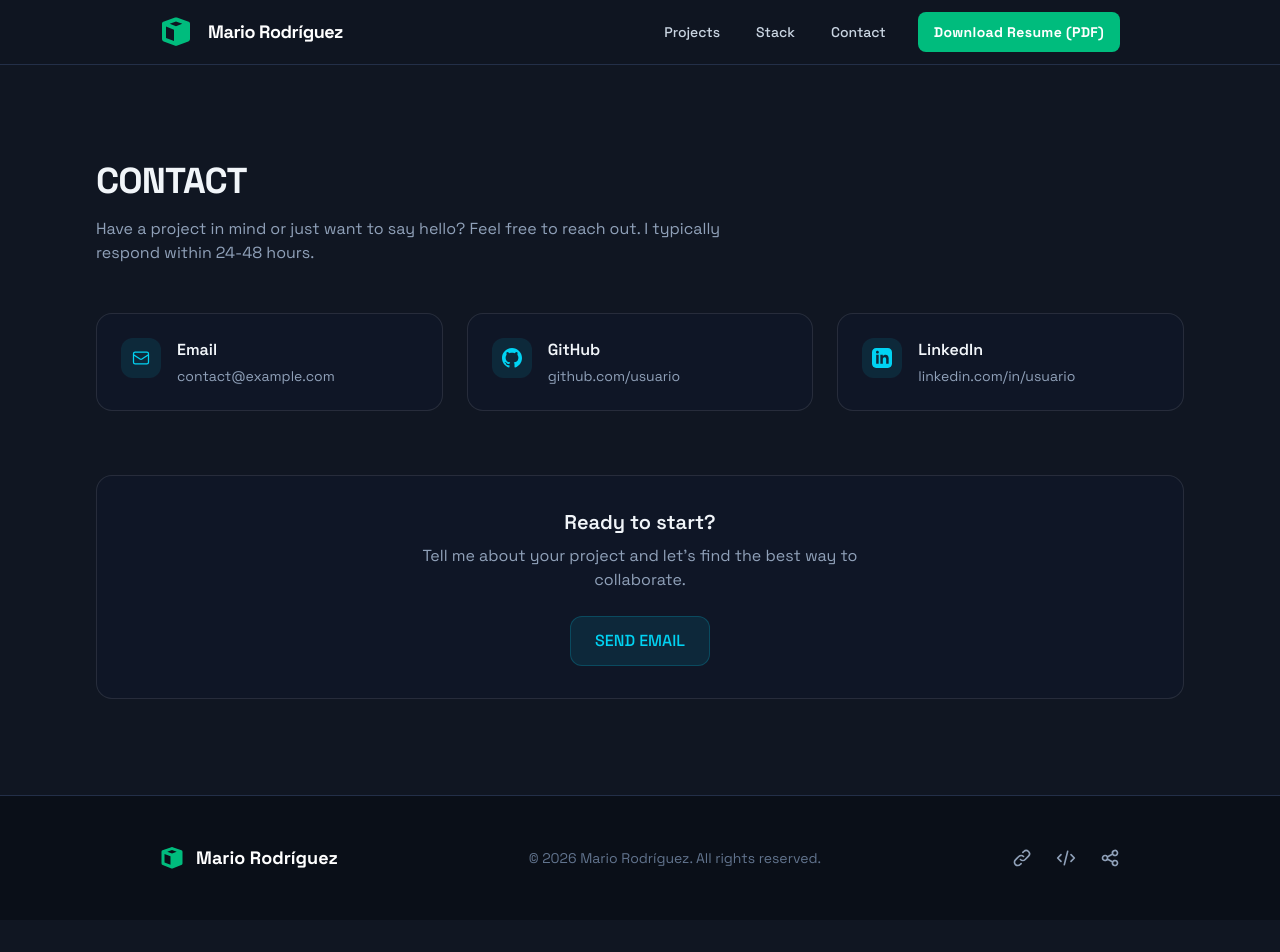
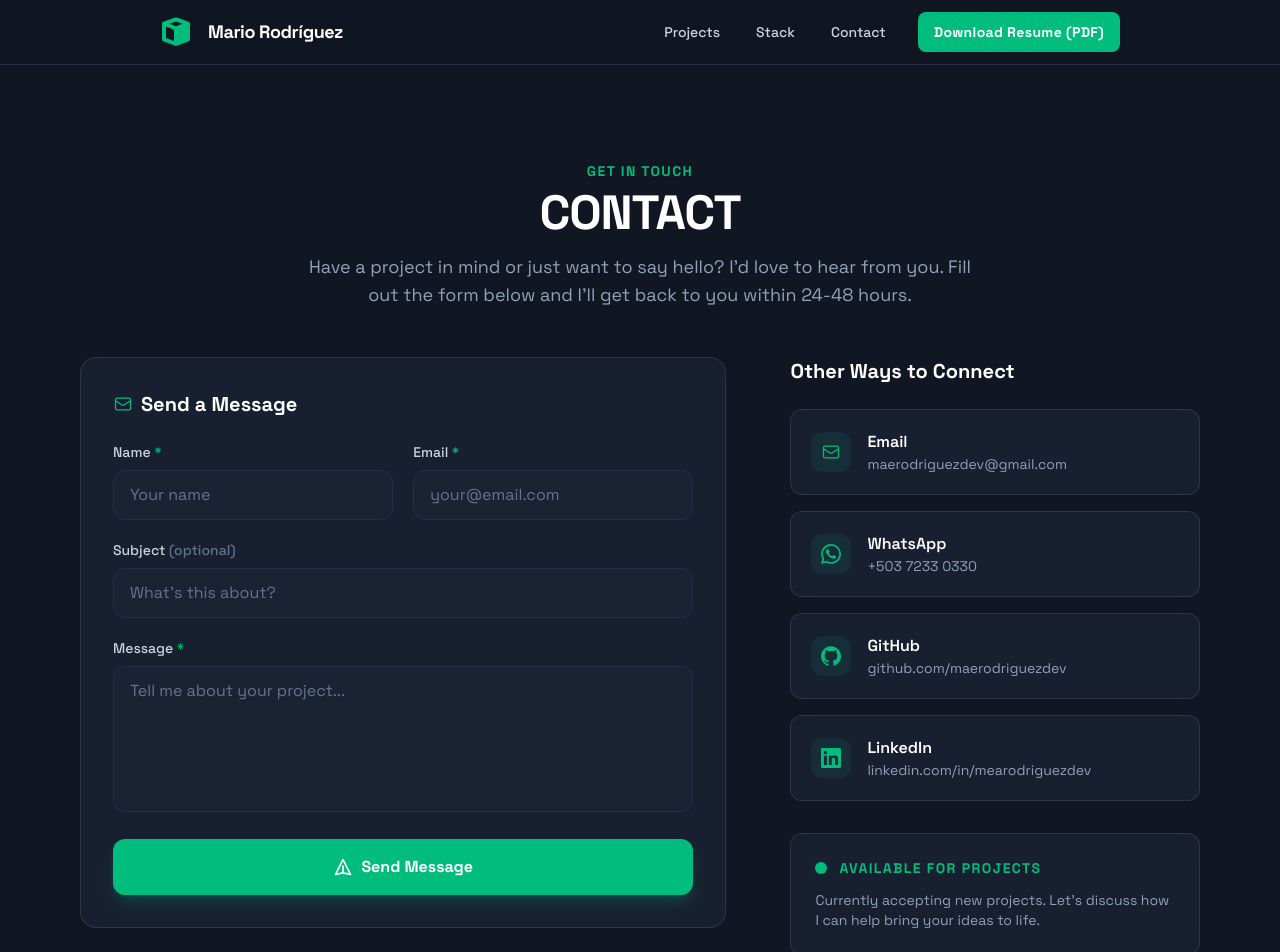
Before and after one commit to merg8511/portafolio, a Next.js app: page /contact in a window 1280 px wide. Shown: the top 952 px of the page. Before the commit the page ends 920 px from the top, so only its background shows below. Built offline with nearby package versions, Linux system fonts and the light colour scheme.

Commit message:
feat(contact): redesign contact page with form and emerald theme
- Complete UI redesign with glass cards and emerald accents

- Functional contact form with loading/success/error states

- Contact methods sidebar with WhatsApp, Email, GitHub, LinkedIn

- Added layout.tsx for metadata support

```diff
--- /dev/null
+++ b/src/app/contact/layout.tsx
@@ -0,0 +1,15 @@
+import type { Metadata } from "next";
+
+export const metadata: Metadata = {
+    title: "CONTACT",
+    description:
+        "Get in touch for web development projects, collaborations, or inquiries.",
+};
+
+export default function ContactLayout({
+    children,
+}: {
+    children: React.ReactNode;
+}) {
+    return children;
+}
--- a/src/app/contact/page.tsx
+++ b/src/app/contact/page.tsx
@@ -1,108 +1,323 @@
-import type { Metadata } from "next";
+"use client";
+
+import { useState, FormEvent } from "react";
 import Reveal from "@/components/Reveal";
+import { SiGithub, SiLinkedin, SiWhatsapp } from "react-icons/si";
 
-export const metadata: Metadata = {
-    title: "CONTACT",
-    description:
-        "Get in touch for web development projects, collaborations, or inquiries.",
-};
+// ============================================
+// ICONS
+// ============================================
+
+function EmailIcon() {
+    return (
+        <svg className="w-5 h-5" fill="none" stroke="currentColor" viewBox="0 0 24 24">
+            <path strokeLinecap="round" strokeLinejoin="round" strokeWidth={1.5}
+                d="M3 8l7.89 5.26a2 2 0 002.22 0L21 8M5 19h14a2 2 0 002-2V7a2 2 0 00-2-2H5a2 2 0 00-2 2v10a2 2 0 002 2z"
+            />
+        </svg>
+    );
+}
+
+function SendIcon() {
+    return (
+        <svg className="w-5 h-5" fill="none" stroke="currentColor" viewBox="0 0 24 24">
+            <path strokeLinecap="round" strokeLinejoin="round" strokeWidth={2}
+                d="M12 19l9 2-9-18-9 18 9-2zm0 0v-8"
+            />
+        </svg>
+    );
+}
+
+function SpinnerIcon() {
+    return (
+        <svg className="w-5 h-5 animate-spin" fill="none" viewBox="0 0 24 24">
+            <circle className="opacity-25" cx="12" cy="12" r="10" stroke="currentColor" strokeWidth="4" />
+            <path className="opacity-75" fill="currentColor" d="M4 12a8 8 0 018-8V0C5.373 0 0 5.373 0 12h4zm2 5.291A7.962 7.962 0 014 12H0c0 3.042 1.135 5.824 3 7.938l3-2.647z" />
+        </svg>
+    );
+}
+
+function CheckIcon() {
+    return (
+        <svg className="w-5 h-5" fill="none" stroke="currentColor" viewBox="0 0 24 24">
+            <path strokeLinecap="round" strokeLinejoin="round" strokeWidth={2} d="M5 13l4 4L19 7" />
+        </svg>
+    );
+}
+
+// ============================================
+// DATA
+// ============================================
+
+const phone = "50372330330";
+const text = encodeURIComponent("Hi Mario! I saw your portfolio and I'd like to discuss a project.");
+const whatsappUrl = `https://wa.me/${phone}?text=${text}`;
 
 const contactMethods = [
     {
         label: "Email",
-        value: "contact@example.com",
-        href: "mailto:contact@example.com",
-        icon: (
-            <svg
-                className="w-5 h-5"
-                fill="none"
-                stroke="currentColor"
-                viewBox="0 0 24 24"
-            >
-                <path
-                    strokeLinecap="round"
-                    strokeLinejoin="round"
-                    strokeWidth={1.5}
-                    d="M3 8l7.89 5.26a2 2 0 002.22 0L21 8M5 19h14a2 2 0 002-2V7a2 2 0 00-2-2H5a2 2 0 00-2 2v10a2 2 0 002 2z"
-                />
-            </svg>
-        ),
+        value: "maerodriguezdev@gmail.com",
+        href: "mailto:maerodriguezdev@gmail.com",
+        icon: <EmailIcon />,
+    },
+    {
+        label: "WhatsApp",
+        value: "+503 7233 0330",
+        href: whatsappUrl,
+        icon: <SiWhatsapp className="w-5 h-5" />,
     },
     {
         label: "GitHub",
-        value: "github.com/usuario",
-        href: "https://github.com/usuario",
-        icon: (
-            <svg className="w-5 h-5" fill="currentColor" viewBox="0 0 24 24">
-                <path d="M12 0c-6.626 0-12 5.373-12 12 0 5.302 3.438 9.8 8.207 11.387.599.111.793-.261.793-.577v-2.234c-3.338.726-4.033-1.416-4.033-1.416-.546-1.387-1.333-1.756-1.333-1.756-1.089-.745.083-.729.083-.729 1.205.084 1.839 1.237 1.839 1.237 1.07 1.834 2.807 1.304 3.492.997.107-.775.418-1.305.762-1.604-2.665-.305-5.467-1.334-5.467-5.931 0-1.311.469-2.381 1.236-3.221-.124-.303-.535-1.524.117-3.176 0 0 1.008-.322 3.301 1.23.957-.266 1.983-.399 3.003-.404 1.02.005 2.047.138 3.006.404 2.291-1.552 3.297-1.23 3.297-1.23.653 1.653.242 2.874.118 3.176.77.84 1.235 1.911 1.235 3.221 0 4.609-2.807 5.624-5.479 5.921.43.372.823 1.102.823 2.222v3.293c0 .319.192.694.801.576 4.765-1.589 8.199-6.086 8.199-11.386 0-6.627-5.373-12-12-12z" />
-            </svg>
-        ),
+        value: "github.com/maerodriguezdev",
+        href: "https://github.com/maerodriguezdev",
+        icon: <SiGithub className="w-5 h-5" />,
     },
     {
         label: "LinkedIn",
-        value: "linkedin.com/in/usuario",
-        href: "https://linkedin.com/in/usuario",
-        icon: (
-            <svg className="w-5 h-5" fill="currentColor" viewBox="0 0 24 24">
-                <path d="M19 0h-14c-2.761 0-5 2.239-5 5v14c0 2.761 2.239 5 5 5h14c2.762 0 5-2.239 5-5v-14c0-2.761-2.238-5-5-5zm-11 19h-3v-11h3v11zm-1.5-12.268c-.966 0-1.75-.79-1.75-1.764s.784-1.764 1.75-1.764 1.75.79 1.75 1.764-.783 1.764-1.75 1.764zm13.5 12.268h-3v-5.604c0-3.368-4-3.113-4 0v5.604h-3v-11h3v1.765c1.396-2.586 7-2.777 7 2.476v6.759z" />
-            </svg>
-        ),
+        value: "linkedin.com/in/mearodriguezdev",
+        href: "https://linkedin.com/in/mearodriguezdev",
+        icon: <SiLinkedin className="w-5 h-5" />,
     },
 ];
 
+// ============================================
+// FORM COMPONENT
+// ============================================
+
+type FormStatus = "idle" | "loading" | "success" | "error";
+
+interface FormData {
+    name: string;
+    email: string;
+    subject: string;
+    message: string;
+}
+
+function ContactForm() {
+    const [formData, setFormData] = useState<FormData>({
+        name: "",
+        email: "",
+        subject: "",
+        message: "",
+    });
+    const [status, setStatus] = useState<FormStatus>("idle");
+    const [errorMessage, setErrorMessage] = useState("");
+
+    const handleSubmit = async (e: FormEvent) => {
+        e.preventDefault();
+        setStatus("loading");
+        setErrorMessage("");
+
+        try {
+            const response = await fetch("/api/contact", {
+                method: "POST",
+                headers: { "Content-Type": "application/json" },
+                body: JSON.stringify(formData),
+            });
+
+            const data = await response.json();
+
+            if (!response.ok) {
+                throw new Error(data.error || "Failed to send message");
+            }
+
+            setStatus("success");
+            setFormData({ name: "", email: "", subject: "", message: "" });
+
+            // Reset after 5 seconds
+            setTimeout(() => setStatus("idle"), 5000);
+        } catch (error) {
+            setStatus("error");
+            setErrorMessage(error instanceof Error ? error.message : "Something went wrong");
+        }
+    };
+
+    const inputClasses = "w-full px-4 py-3 bg-[#1a2333] border border-[#232f48] rounded-xl text-white placeholder-slate-500 focus:outline-none focus:border-emerald-500/50 focus:ring-1 focus:ring-emerald-500/20 transition-all";
+
+    return (
+        <form onSubmit={handleSubmit} className="space-y-5">
+            <div className="grid grid-cols-1 sm:grid-cols-2 gap-5">
+                <div>
+                    <label htmlFor="name" className="block text-sm font-medium text-slate-300 mb-2">
+                        Name <span className="text-emerald-500">*</span>
+                    </label>
+                    <input
+                        type="text"
+                        id="name"
+                        required
+                        value={formData.name}
+                        onChange={(e) => setFormData({ ...formData, name: e.target.value })}
+                        className={inputClasses}
+                        placeholder="Your name"
+                        disabled={status === "loading"}
+                    />
+                </div>
+                <div>
+                    <label htmlFor="email" className="block text-sm font-medium text-slate-300 mb-2">
+                        Email <span className="text-emerald-500">*</span>
+                    </label>
+                    <input
+                        type="email"
+                        id="email"
+                        required
+                        value={formData.email}
+                        onChange={(e) => setFormData({ ...formData, email: e.target.value })}
+                        className={inputClasses}
+                        placeholder="your@email.com"
+                        disabled={status === "loading"}
+                    />
+                </div>
+            </div>
+
+            <div>
+                <label htmlFor="subject" className="block text-sm font-medium text-slate-300 mb-2">
+                    Subject <span className="text-slate-500">(optional)</span>
+                </label>
+                <input
+                    type="text"
+                    id="subject"
+                    value={formData.subject}
+                    onChange={(e) => setFormData({ ...formData, subject: e.target.value })}
+                    className={inputClasses}
+                    placeholder="What's this about?"
+                    disabled={status === "loading"}
+                />
+            </div>
+
+            <div>
+                <label htmlFor="message" className="block text-sm font-medium text-slate-300 mb-2">
+                    Message <span className="text-emerald-500">*</span>
+                </label>
+                <textarea
+                    id="message"
+                    required
+                    rows={5}
+                    value={formData.message}
+                    onChange={(e) => setFormData({ ...formData, message: e.target.value })}
+                    className={`${inputClasses} resize-none`}
+                    placeholder="Tell me about your project..."
+                    disabled={status === "loading"}
+                />
+            </div>
+
+            {/* Error Message */}
+            {status === "error" && (
+                <div className="p-4 bg-red-500/10 border border-red-500/20 rounded-xl text-red-400 text-sm">
+                    {errorMessage}
+                </div>
+            )}
+
+            {/* Success Message */}
+            {status === "success" && (
+                <div className="p-4 bg-emerald-500/10 border border-emerald-500/20 rounded-xl text-emerald-400 text-sm flex items-center gap-2">
+                    <CheckIcon />
+                    Message sent successfully! I&apos;ll get back to you soon.
+                </div>
+            )}
+
+            {/* Submit Button */}
+            <button
+                type="submit"
+                disabled={status === "loading" || status === "success"}
+                className="w-full flex items-center justify-center gap-2 px-6 py-4 bg-emerald-500 text-white font-bold rounded-xl hover:bg-emerald-600 disabled:opacity-50 disabled:cursor-not-allowed transition-all shadow-lg shadow-emerald-500/20"
+            >
+                {status === "loading" ? (
+                    <>
+                        <SpinnerIcon />
+                        Sending...
+                    </>
+                ) : status === "success" ? (
+                    <>
+                        <CheckIcon />
+                        Sent!
+                    </>
+                ) : (
+                    <>
+                        <SendIcon />
+                        Send Message
+                    </>
+                )}
+            </button>
+        </form>
+    );
+}
+
+// ============================================
+// PAGE COMPONENT
+// ============================================
+
 export default function ContactPage() {
     return (
-        <div className="max-w-6xl mx-auto px-4 sm:px-6 lg:px-8 py-16 sm:py-24">
+        <div className="max-w-[1200px] mx-auto px-4 md:px-10 py-16 sm:py-24">
             <Reveal>
-                <header className="mb-12">
-                    <h1 className="text-3xl sm:text-4xl font-bold tracking-tight mb-4 text-slate-100">
-                        CONTACT
+                <header className="mb-12 text-center">
+                    <p className="text-emerald-500 font-bold text-sm tracking-widest uppercase mb-2">
+                        Get in Touch
+                    </p>
+                    <h1 className="text-4xl sm:text-5xl font-black tracking-tight mb-4 text-white uppercase">
+                        Contact
                     </h1>
-                    <p className="text-slate-400 max-w-2xl">
-                        Have a project in mind or just want to say hello? Feel free to
-                        reach out. I typically respond within 24-48 hours.
+                    <p className="text-slate-400 max-w-2xl mx-auto text-lg">
+                        Have a project in mind or just want to say hello? I&apos;d love to hear from you.
+                        Fill out the form below and I&apos;ll get back to you within 24-48 hours.
                     </p>
                 </header>
             </Reveal>
 
-            <Reveal delay={0.1}>
-                <div className="grid sm:grid-cols-2 lg:grid-cols-3 gap-6">
+            <div className="grid lg:grid-cols-5 gap-10 lg:gap-16">
+                {/* Contact Form - Left Side */}
+                <Reveal delay={0.1} className="lg:col-span-3">
+                    <div className="glass-card p-8 rounded-2xl">
+                        <h2 className="text-xl font-bold text-white mb-6 flex items-center gap-2">
+                            <span className="text-emerald-500"><EmailIcon /></span>
+                            Send a Message
+                        </h2>
+                        <ContactForm />
+                    </div>
+                </Reveal>
+
+                {/* Contact Info - Right Side */}
+                <Reveal delay={0.2} className="lg:col-span-2">
+                    <div className="space-y-4">
+                        <h2 className="text-xl font-bold text-white mb-6">Other Ways to Connect</h2>
                         {contactMethods.map((method) => (
                             <a
                                 key={method.label}
                                 href={method.href}
                                 target={method.href.startsWith("mailto") ? undefined : "_blank"}
                                 rel={method.href.startsWith("mailto") ? undefined : "noopener noreferrer"}
-                            className="group flex items-start gap-4 p-6 bg-slate-900/50 border border-white/10 rounded-2xl hover:border-cyan-400/30 hover:bg-slate-900/80 transition-all"
+                                className="group flex items-center gap-4 p-5 glass-card rounded-xl hover:border-emerald-500/50 transition-all"
                             >
-                            <div className="w-10 h-10 flex items-center justify-center text-cyan-400 bg-cyan-400/10 rounded-xl group-hover:bg-cyan-400/15 transition-colors">
+                                <div className="w-10 h-10 flex items-center justify-center text-emerald-500 bg-emerald-500/10 rounded-xl group-hover:bg-emerald-500/20 transition-colors">
                                     {method.icon}
                                 </div>
                                 <div>
-                                <h2 className="font-semibold mb-1 text-slate-100">{method.label}</h2>
+                                    <h3 className="font-semibold text-white group-hover:text-emerald-500 transition-colors">
+                                        {method.label}
+                                    </h3>
                                     <p className="text-sm text-slate-400">{method.value}</p>
                                 </div>
                             </a>
                         ))}
                     </div>
+
+                    {/* Availability Badge */}
+                    <div className="mt-8 p-6 glass-card rounded-xl">
+                        <div className="flex items-center gap-3 mb-3">
+                            <span className="relative flex h-3 w-3">
+                                <span className="animate-ping absolute inline-flex h-full w-full rounded-full bg-emerald-500 opacity-75"></span>
+                                <span className="relative inline-flex rounded-full h-3 w-3 bg-emerald-500"></span>
+                            </span>
+                            <span className="text-emerald-500 font-bold text-sm uppercase tracking-widest">
+                                Available for Projects
+                            </span>
+                        </div>
+                        <p className="text-slate-400 text-sm">
+                            Currently accepting new projects. Let&apos;s discuss how I can help bring your ideas to life.
+                        </p>
+                    </div>
                 </Reveal>
-
-            {/* CTA Section */}
-            <Reveal delay={0.2}>
-                <section className="mt-16 p-8 bg-slate-900/50 border border-white/10 rounded-2xl text-center">
-                    <h2 className="text-xl font-semibold mb-2 text-slate-100">Ready to start?</h2>
-                    <p className="text-slate-400 mb-6 max-w-lg mx-auto">
-                        Tell me about your project and let&apos;s find the best way to
-                        collaborate.
-                    </p>
-                    <a
-                        href="mailto:contact@example.com"
-                        className="inline-flex items-center justify-center px-6 py-3 bg-cyan-400/10 border border-cyan-400/20 text-cyan-400 font-medium rounded-xl hover:bg-cyan-400/15 hover:border-cyan-400/30 transition-all"
-                    >
-                        SEND EMAIL
-                    </a>
-                </section>
-            </Reveal>
+            </div>
         </div>
     );
 }
```
Lines whose indentation alone changed are shown as unchanged.
